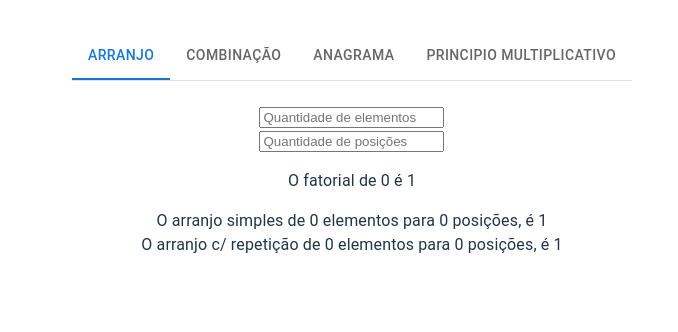
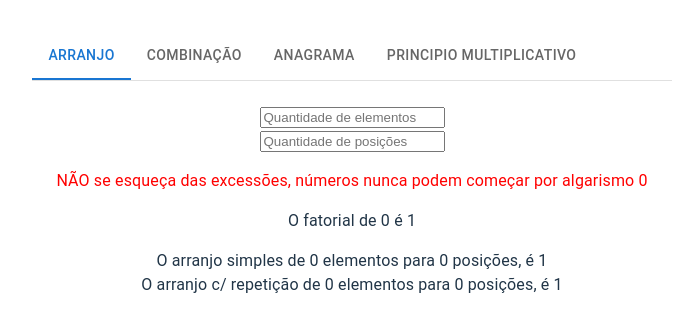
Before and after one commit to gustavoandriani/WebAnalise, a React (Vite) app: page / in a window 1280 px wide. Shown: the top 332 px of the page, without its empty margins (288-966 px from the left). Built offline with nearby package versions, Linux system fonts and the light colour scheme.

Commit message:
Aviso de excessões

```diff
--- a/src/components/CalcArranjo/index.jsx
+++ b/src/components/CalcArranjo/index.jsx
@@ -34,6 +34,7 @@ export default function CalcArranjo() {
             </form>
 
             <div>
+                <p style={{color:"red"}}>NÃO se esqueça das excessões, números nunca podem começar por algarismo 0</p>
                 <p>O fatorial de {elementos} é {fatorial(elementos)}</p>
                 {
                     Number(posicoes) > Number(elementos) ? <p>Se você tivesse prestado atenção na aula do Bifi, saberia que n(elementos) não pode ser menor que p(posições). 😎</p> : <p>O arranjo simples de {elementos} elementos para {posicoes} posições, é {arranjoSimples(elementos, posicoes)}
```
